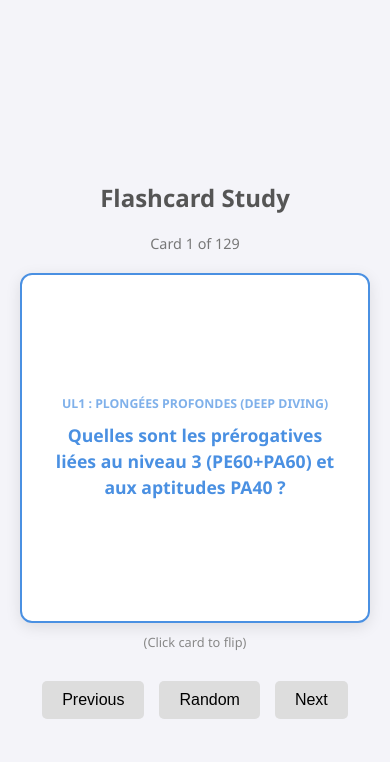
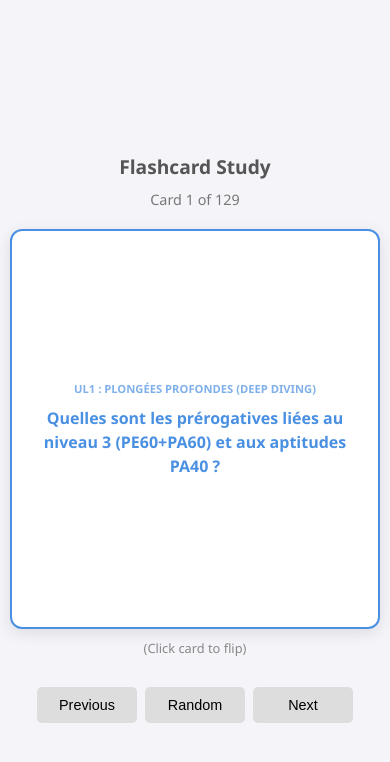
Before and after one commit to repied/examen-n3, a plain HTML site: page index.html in a window 390 px wide. Drawn offline with Linux system fonts and the light colour scheme.

Commit message:
Improve mobile responsiveness and scroll behavior

```diff
--- a/script.js
+++ b/script.js
@@ -70,6 +70,11 @@ async function initApp() {
             const currentCard = cards[currentIndex];
             frontText.innerHTML = currentCard.q;
             backText.innerHTML = currentCard.a;
+
+            // Reset scroll position to top for both faces
+            frontText.scrollTop = 0;
+            backText.scrollTop = 0;
+
             progress.innerText = `Card ${currentIndex + 1} of ${cards.length}`;
         }, 200);
     }
--- a/style.css
+++ b/style.css
@@ -76,6 +76,25 @@ h1 {
     font-size: 1.1rem;
     line-height: 1.5;
     overflow-y: auto;
+    -webkit-overflow-scrolling: touch; /* Smooth scrolling on iOS */
+}
+
+/* Custom scrollbar for better visibility on long answers */
+.card__face::-webkit-scrollbar {
+    width: 6px;
+}
+
+.card__face::-webkit-scrollbar-track {
+    background: transparent;
+}
+
+.card__face::-webkit-scrollbar-thumb {
+    background: rgba(0, 0, 0, 0.1);
+    border-radius: 3px;
+}
+
+.card__face--back::-webkit-scrollbar-thumb {
+    background: rgba(255, 255, 255, 0.3);
 }
 
 .card__face--front {
@@ -114,3 +133,37 @@ button:hover {
 button:active {
     transform: scale(0.98);
 }
+
+/* Mobile Adjustments */
+@media (max-width: 480px) {
+    body {
+        padding: 10px;
+    }
+
+    h1 {
+        font-size: 1.2rem;
+        margin-bottom: 10px;
+    }
+
+    .scene {
+        height: 400px; /* Taller on mobile to fit text better */
+    }
+
+    .card__face {
+        padding: 20px;
+        font-size: 1rem;
+    }
+
+    .controls {
+        gap: 8px;
+        width: 100%;
+        justify-content: center;
+    }
+
+    button {
+        padding: 10px 15px;
+        font-size: 0.9rem;
+        flex: 1;
+        max-width: 100px;
+    }
+}
```
